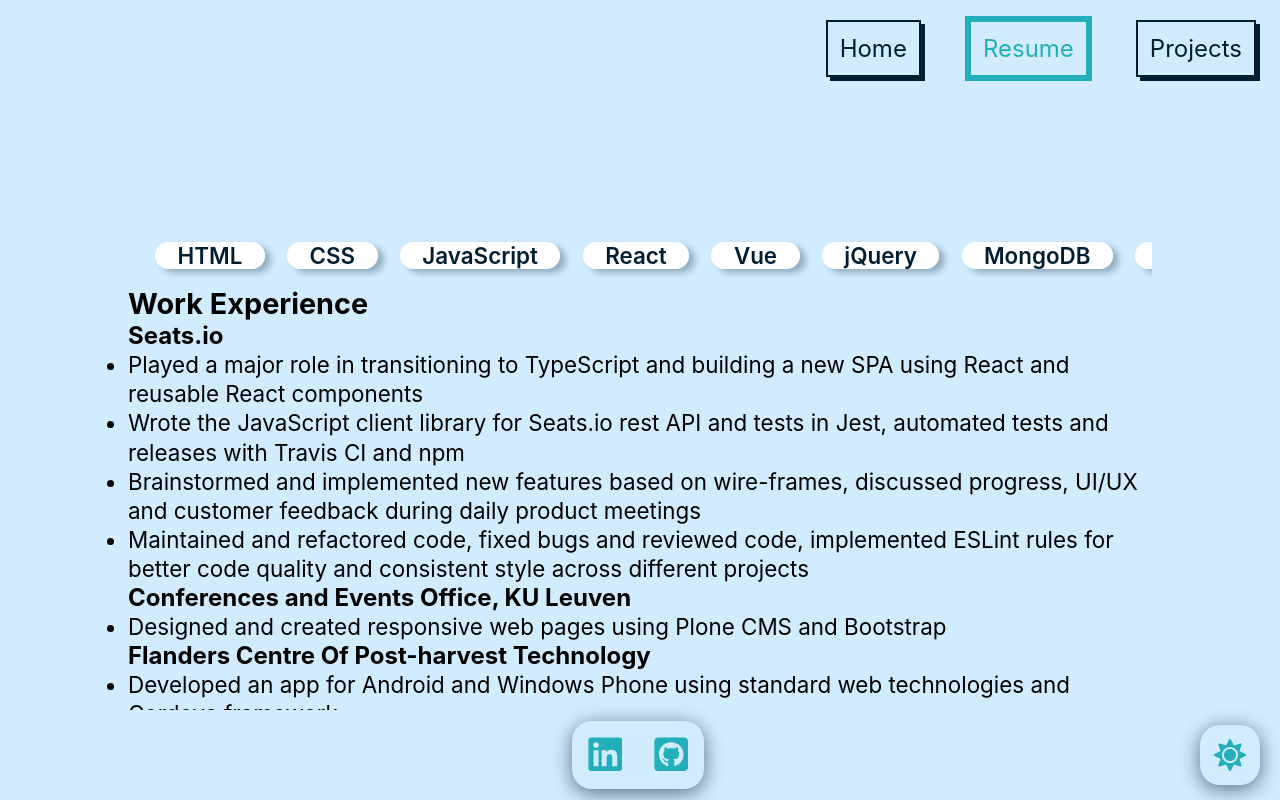
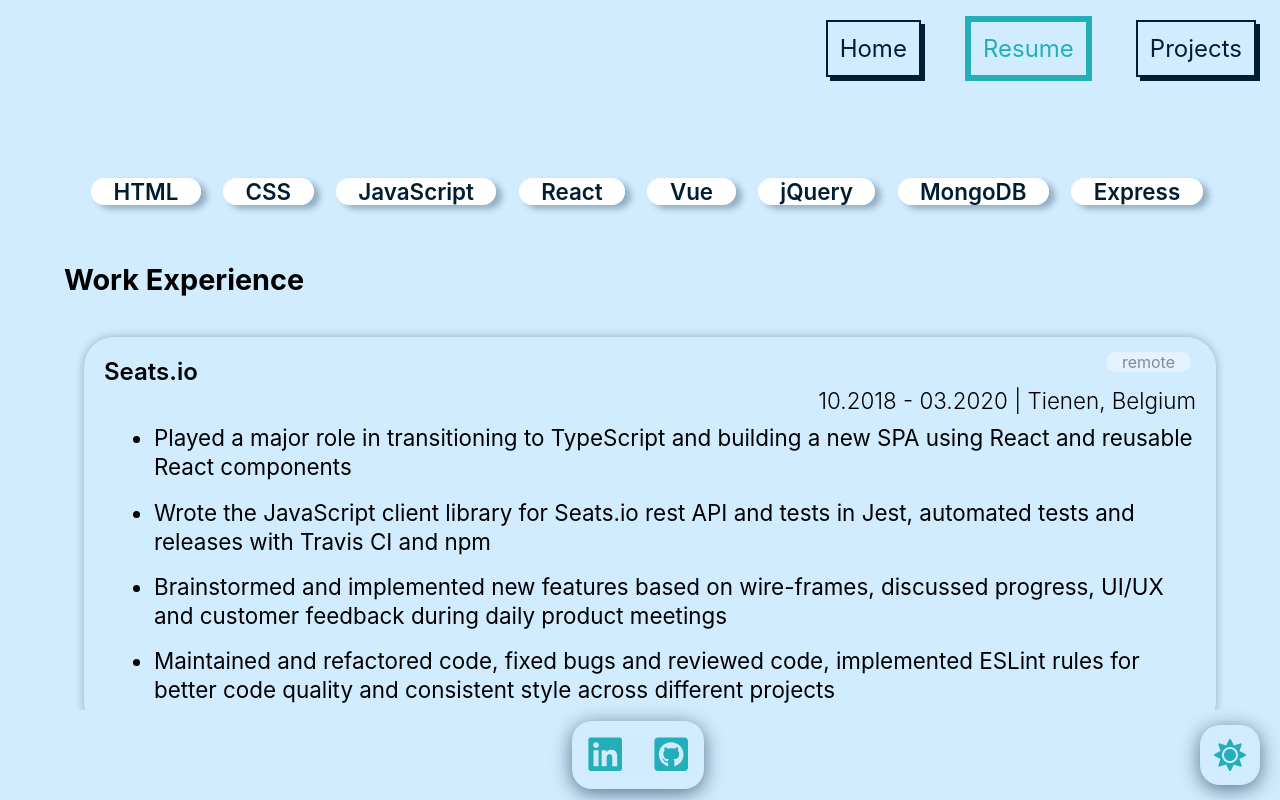
Before and after one commit to namfal/portfolio, a Vue app: page /resume in a window 1280 px wide. Built offline with nearby package versions, Linux system fonts and the light colour scheme.

Commit message:
added styling to the resume

```diff
--- a/src/styles/dark-theme.less
+++ b/src/styles/dark-theme.less
@@ -65,6 +65,14 @@
 	box-shadow: 6px 4px 6px 0 fade(@onahau, 30);
 }
 
+#app.dark .experience {
+	box-shadow: 0 0 10px 0 fade(@onahau, 30);
+}
+
+#app.dark .remote-badge {
+	background-color: #fff;
+}
+
 @supports (-moz-appearance:none) {
 	#app.dark .links-container,
 	#app.dark .controls-container {
--- a/src/styles/light-theme.less
+++ b/src/styles/light-theme.less
@@ -59,6 +59,14 @@
 	box-shadow: 6px 4px 6px 0 fade(@midnight, 30);
 }
 
+#app.light .experience {
+	box-shadow: 0 0 10px 0 fade(@midnight, 30);
+}
+
+#app.light .remote-badge {
+	background-color: #fff;
+}
+
 @supports (-moz-appearance:none) {
 	#app.light .links-container,
 	#app.light .controls-container {
--- a/src/views/Resume.vue
+++ b/src/views/Resume.vue
@@ -3,17 +3,19 @@
 		<ul class="highlights">
 			<li v-for="highlight in resume.highlights" :key="highlight">{{highlight}}</li>
 		</ul>
-		<h3>Work Experience</h3>
-			<div v-for="experience in resume.workExperience" :key="experience.key">
-				<h4>{{experience.workPlace}}</h4>
-				<ul>
-					<li v-for="(item, index) in experience.body" :key="experience.key + index">{{item}} </li>
-				</ul>
-			</div>
-		<h3>Education</h3>
-			<p>
-				{{resume.education.degree}}
-			</p>
+		<h3 class="resume-section-header">Work Experience</h3>
+		<div class="experience" v-for="experience in resume.workExperience" :key="experience.key">
+			<h4>{{experience.workPlace}}</h4>
+			<p class="experience-info">{{experience.dates}} | {{experience.location}}</p>
+			<ul class="experience-bullets">
+				<li v-for="(item, index) in experience.body" :key="experience.key + index">{{item}} </li>
+			</ul>
+			<div v-if="experience.remote" class="remote-badge">remote</div>
+		</div>
+		<h3 class="resume-section-header">Education</h3>
+		<div class="experience">
+			<h4>{{resume.education.degree}}</h4>
+		</div>
 	</div>
 </template>
 
@@ -30,12 +32,17 @@ export default {
 }
 </script>
 
-<style scoped>
+<style scoped lang="less">
 	.container-resume {
 		height: 100%;
 		width: 100%;
 		overflow: scroll;
-		padding: 10%;
+		padding: 5%;
+		user-select: none;
+	}
+
+	.resume-section-header {
+		margin: 40px 0;
 	}
 
 	.highlights {
@@ -52,6 +59,39 @@ export default {
 		font-weight: 600;
 	}
 
+	.experience {
+		margin: 30px 0 30px 20px;
+		padding: 20px;
+		border-radius: 30px;
+		position: relative;
+
+		h4 {
+			font-weight: 600;
+		}
+	}
+
+	.experience-bullets {
+		margin-left: 50px;
+
+		li {
+			padding: 8px 0;
+		}
+	}
+
+	.experience-info {
+		text-align: right;
+		font-weight: 300;
+	}
+
+	.remote-badge {
+		position: absolute;
+		right: 25px;
+		top: 15px;
+		padding: 0 1em;
+		border-radius: 20px;
+		opacity: 0.4;
+	}
+
 	@media screen and (max-width: 370px){
 		.container-resume {
 			margin-top: 50px;
```
